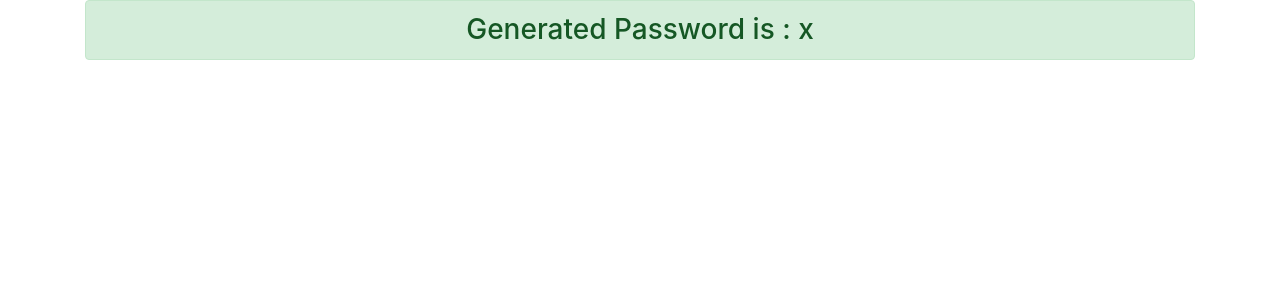
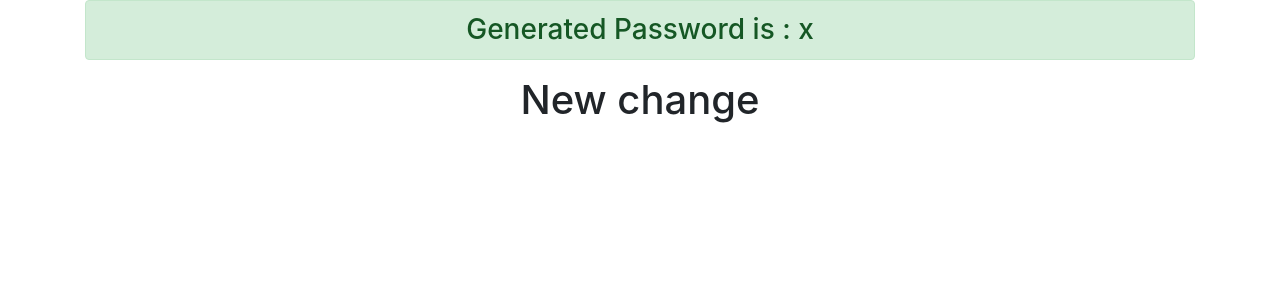
Before and after one commit to Amansaini9731/Password_Generator_Django-, a Django app: template password_generator/generator/templates/generator/password.html in a window 1280 px wide. Shown: the part 72-372 px from the top of the page. Run offline with Django 3.2, Linux system fonts and the light colour scheme; the template is opened without the code that fills it: most values are stand-ins (such as "Sample title", 1, 10 or a date in 2020); some libraries are stand-ins or nearby versions.

Commit message:
Second commit

```diff
--- a/password_generator/generator/templates/generator/password.html
+++ b/password_generator/generator/templates/generator/password.html
@@ -16,6 +16,7 @@
 
 <div class="container text-center">
 <h3 class="alert alert-success">Generated Password is : {{ password }}</h3>
+    <h1>New change</h1>
 </div>
 </body>
 </html>
```
